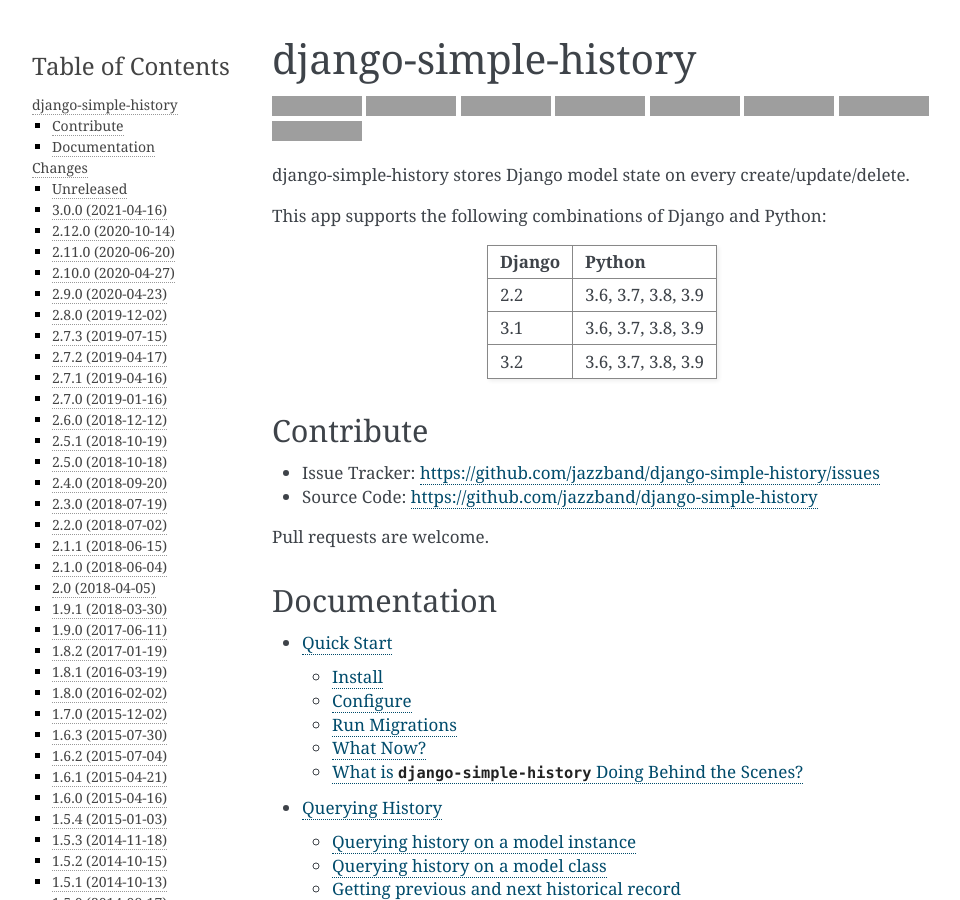
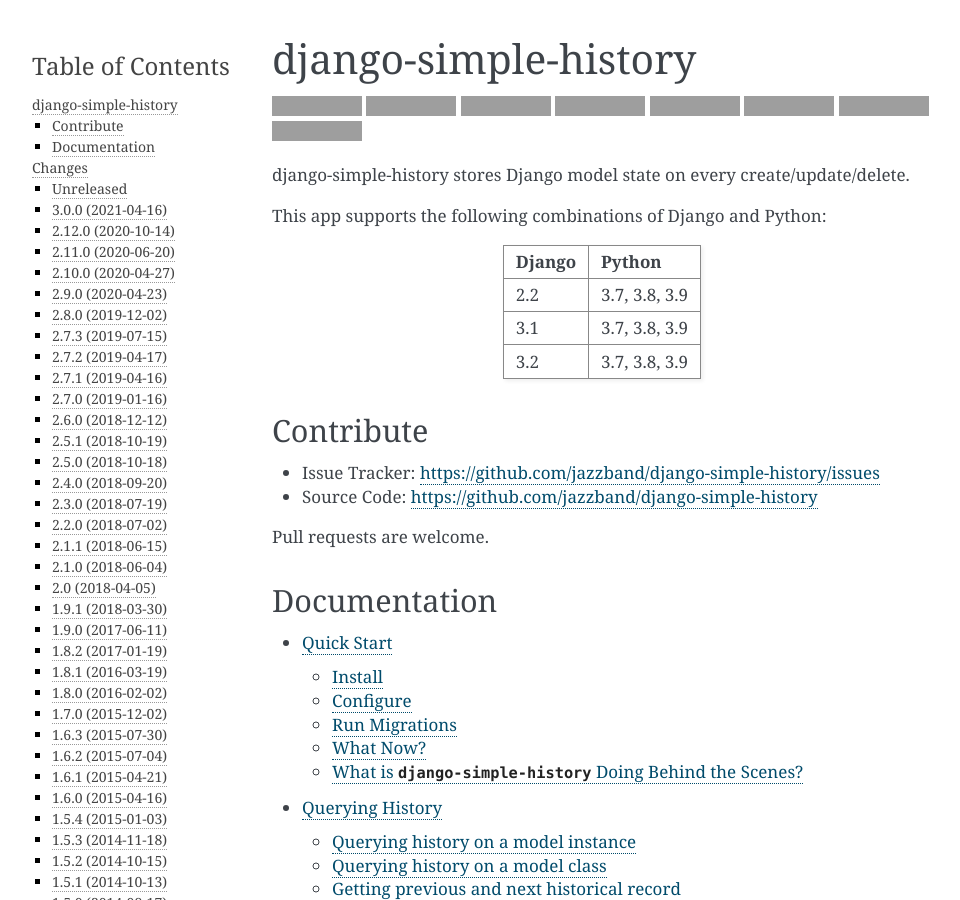
Before and after one commit to jazzband/django-simple-history, a Sphinx documentation site: the page built from docs/index.rst, in a window 1280 px wide and 900 px high, cut to the strip 0-900 px from the top of the window. Shown: the whole strip, without its empty margins (148-1108 px from the left). Built offline with Sphinx 7.4.7, drawn with Linux system fonts in a browser that asks for light colours; pages that are not in the unit, such as notebooks, are missing from menus; grey boxes are pictures that could not be loaded.

Commit message:
Remove remaining parts of Python3.6

```diff
--- a/README.rst
+++ b/README.rst
@@ -41,9 +41,9 @@
 ==========  ========================
   Django      Python
 ==========  ========================
-2.2         3.6, 3.7, 3.8, 3.9
-3.1         3.6, 3.7, 3.8, 3.9
-3.2         3.6, 3.7, 3.8, 3.9, 3.10
+2.2         3.7, 3.8, 3.9
+3.1         3.7, 3.8, 3.9
+3.2         3.7, 3.8, 3.9, 3.10
 4.0         3.8, 3.9, 3.10
 ==========  ========================
 
--- a/docs/index.rst
+++ b/docs/index.rst
@@ -41,9 +41,9 @@
 ==========  =======================
   Django      Python
 ==========  =======================
-2.2         3.6, 3.7, 3.8, 3.9
-3.1         3.6, 3.7, 3.8, 3.9
-3.2         3.6, 3.7, 3.8, 3.9
+2.2         3.7, 3.8, 3.9
+3.1         3.7, 3.8, 3.9
+3.2         3.7, 3.8, 3.9
 ==========  =======================
 
 Contribute
```
Also changed, not shown: 1 other file.
